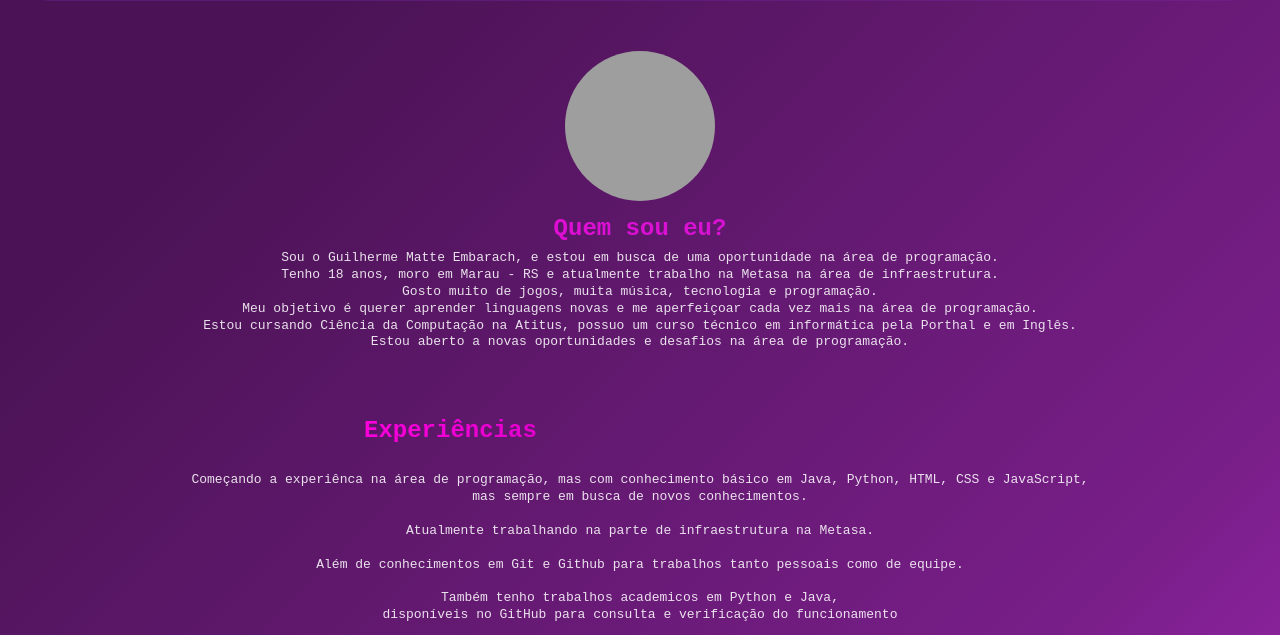
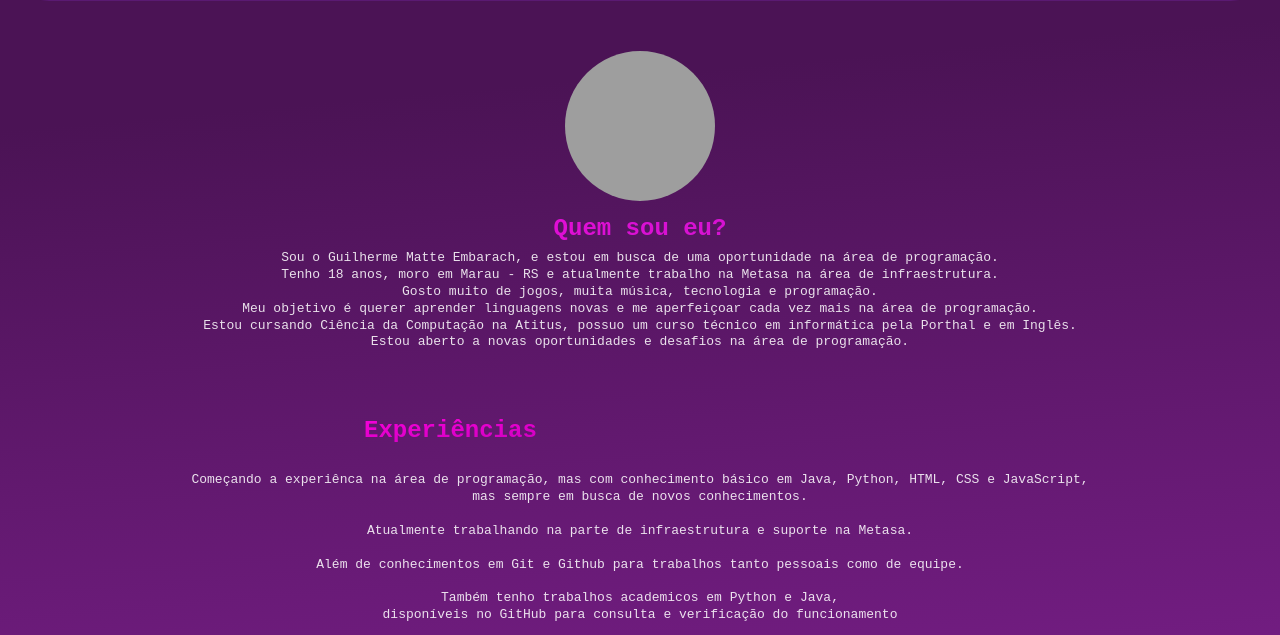
Before and after one commit to guimattee/site, a plain HTML site: page index.html in a window 1280 px wide. Shown: the part 97-732 px from the top of the page. Drawn offline with Linux system fonts and the light colour scheme; grey boxes are pictures that could not be loaded.

Commit message:
Adicionado o ícone

```diff
--- a/index.html
+++ b/index.html
@@ -6,6 +6,7 @@
     <meta name="viewport" content="width=device-width, initial-scale=1.0" />
     <title>Sobre Mim</title>
     <link rel="stylesheet" href="style.css" />
+    <link rel="icon" href="images/quadrado.ico" type="image/x-icon">
 </head>
 
 <body>
@@ -46,7 +47,7 @@
             <p id="texto">
                 Começando a experiênca na área de programação, mas com conhecimento básico em Java, Python, HTML, CSS e
                 JavaScript, <br>mas sempre em busca de novos conhecimentos. <br><br>
-                Atualmente trabalhando na parte de infraestrutura na Metasa.<br><br>
+                Atualmente trabalhando na parte de infraestrutura e suporte na Metasa.<br><br>
                 Além de conhecimentos em Git e Github para trabalhos tanto pessoais como de equipe.<br><br>
                 Também tenho trabalhos academicos em Python e Java,<br> disponíveis no GitHub para consulta e
                 verificação do funcionamento<br><br></p>
--- a/style.css
+++ b/style.css
@@ -68,7 +68,7 @@ html {
 #subtitulo {
     font-family: 'Cascadia Code', monospace;
     font-size: 24px;
-    background: linear-gradient(150deg, #ff00dd 0%, #860097 100%);
+    background: linear-gradient(175deg, #ff00dd 0%, #860097 100%);
     -webkit-background-clip: text;
     -webkit-text-fill-color: transparent;
     margin-bottom: 20px;
@@ -139,7 +139,7 @@ html {
 body {
     line-height: 1.7;
     margin-top: 20px;
-    background: linear-gradient(135deg, #4B1355 17%, #62196F 44%, #781E88 71%, #8F24A1 84%, #A52ABB 100%);
+    background: linear-gradient(175deg, #4B1355 17%, #62196F 44%, #781E88 71%, #8F24A1 84%, #A52ABB 100%);
 }
 
 .container {
```
Also changed, not shown: images/quadrado.ico (added).
